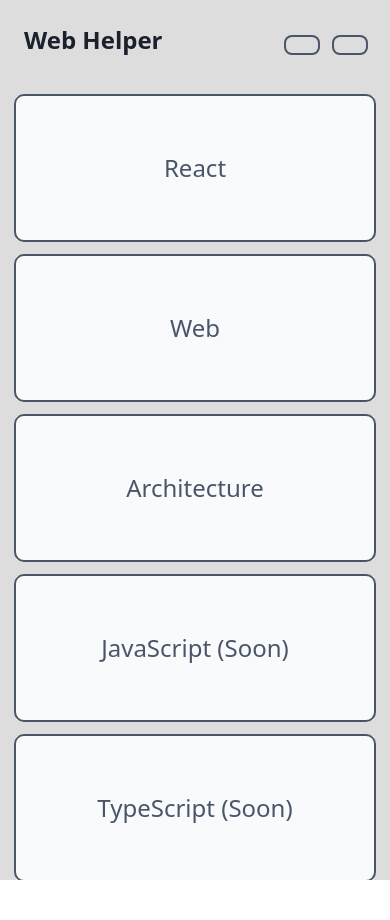
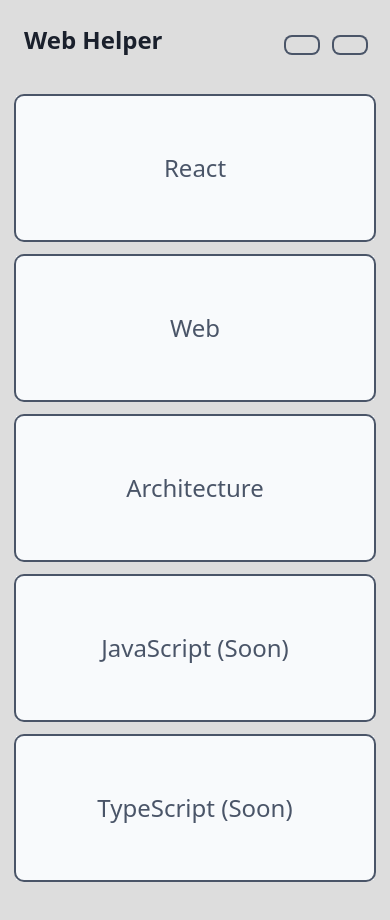
Before and after one commit to dansmht/Web-Helper, a React (Vite) app: page / in a window 390 px wide. Shown: the top 920 px of the page. Before the commit the page ends 880 px from the top, so only its background shows below. Built offline with nearby package versions, Linux system fonts and the light colour scheme.

Commit message:
Add bottom padding to Container component

```diff
--- a/src/components/Container/Container.tsx
+++ b/src/components/Container/Container.tsx
@@ -2,7 +2,7 @@
 
 export const Container = ({ children }: PropsWithChildren) => {
   return (
-    <div className="mx-auto max-w-7xl px-4 sm:min-w-50 sm:px-6 lg:px-8">
+    <div className="mx-auto max-w-7xl px-4 pb-12 sm:min-w-50 sm:px-6 lg:px-8">
       {children}
     </div>
   );
```
Also changed, not shown: 1 other file (tests, documents, lock files or other folders).
